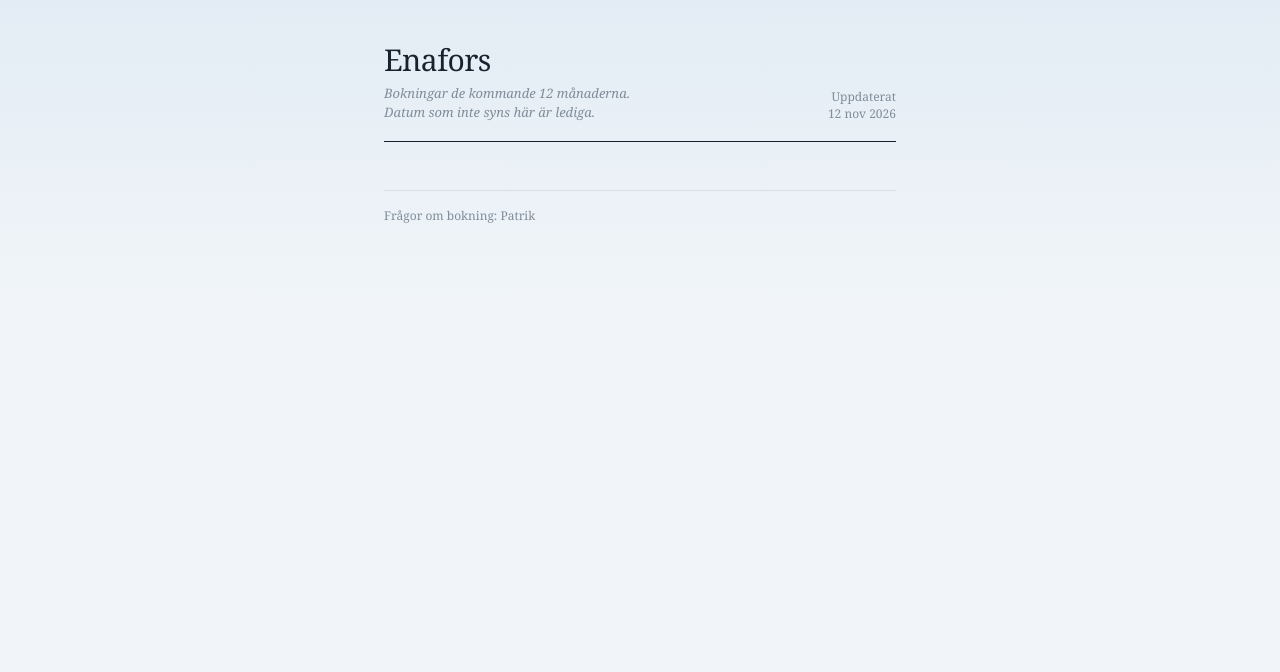
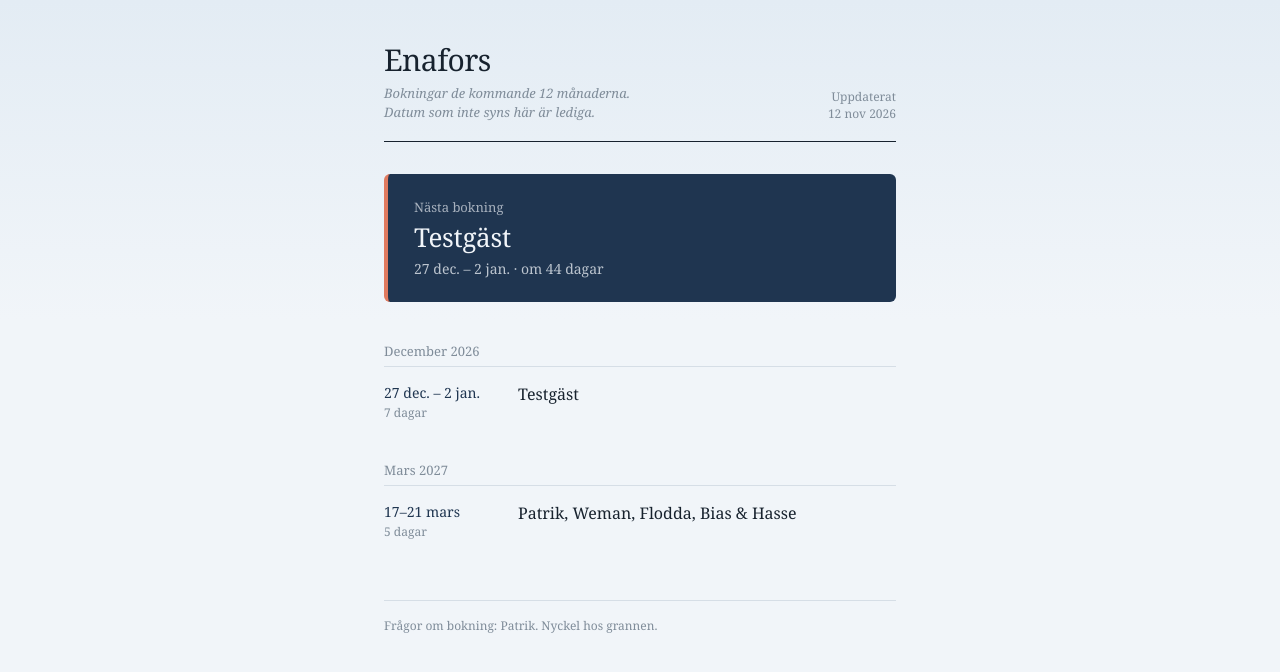
Before and after one commit to Pater483/Enafors, a plain HTML site: page index.html in a window 1280 px wide. Drawn offline with Linux system fonts and the light colour scheme.

Commit message:
Modify footer content and correct bookings array
Updated footer text and fixed syntax error in bookings array.

```diff
--- a/index.html
+++ b/index.html
@@ -63,14 +63,14 @@
   <div id="hero"></div>
   <div id="list"></div>
 
-  <div class="footer">Frågor om bokning: Patrik</div>
+  <div class="footer">Frågor om bokning: Patrik. Nyckel hos grannen. </div>
 
 </div>
 <script>
 // Lägg till bokningar här: start, slut (samma datum om en dag), gäst
 const BOOKINGS = [
   { start: "2027-03-17", end: "2027-03-21", guest: "Patrik, Weman, Flodda, Bias & Hasse" },
- { start: "2026-12-27", end: "2027-01-02", guest: "Testgäst"
+ { start: "2026-12-27", end: "2027-01-02", guest: "Testgäst" },
 ];
 
 const DAY = 86400000;
```
